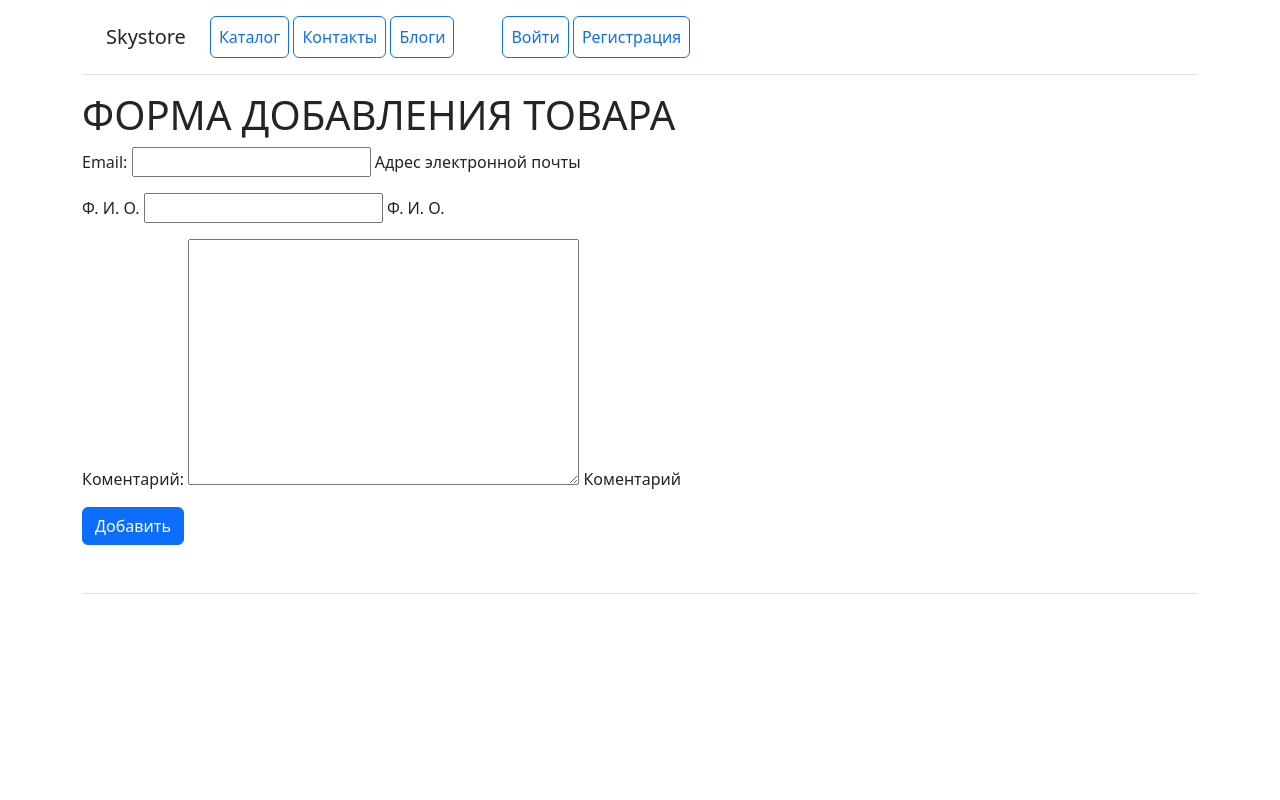
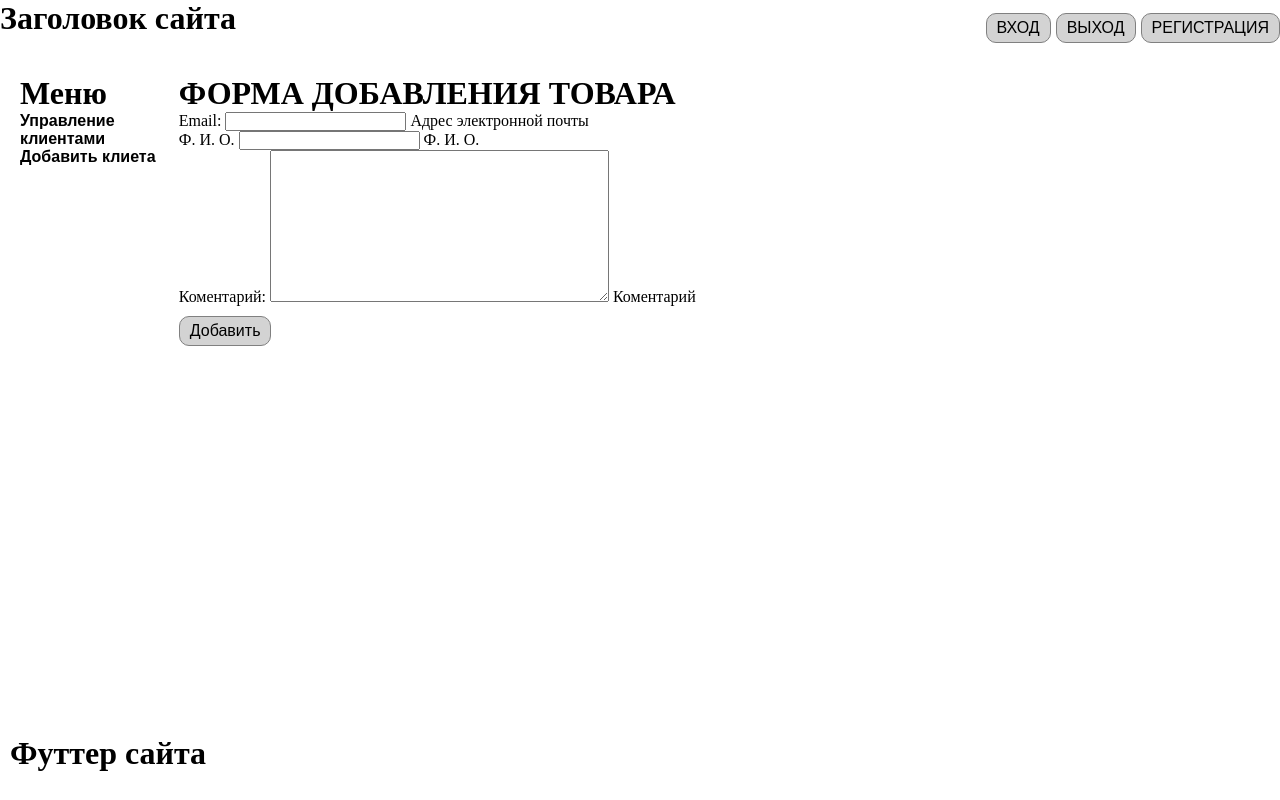
Before and after one commit to NasgDen/Course_Project_4, a Django app: page /recipient_add/ in a window 1280 px wide. Run offline with Django 5.2, Linux system fonts and the light colour scheme; some libraries are stand-ins or nearby versions.

Commit message:
Созданы шаблоны для управления клиентами

```diff
--- a/message/templates/base.html
+++ b/message/templates/base.html
@@ -1,22 +1,39 @@
 <!doctype html>
-<html lang="en">
+<html lang="rus">
 <head>
     <meta charset="utf-8">
     <meta name="viewport" content="width=device-width, initial-scale=1">
     <title>{% block title %}{% endblock %}</title>
-    <link rel="stylesheet" href="/static/css/bootstrap.min.css">
+    <link rel="stylesheet" href="/static/css/style.css">
 
 </head>
 <body>
-<div class="container">
 
-{% include 'menu.html' %}
-{% block content %} {% endblock %}
+    <div class="container center">
+        <div class='header'>
+            <!-- <div class="header__positon"> -->
+                <H1 class="header_title"> Заголовок сайта</H1>
+                <div class=buttonbox>
+                    <button class="btn btn_primery">ВХОД</button>
+                    <button class="btn btn_primery">ВЫХОД</button>
+                    <button class="btn btn_primery">РЕГИСТРАЦИЯ</button>
+                </div>
+            <!-- </div> -->
 
-<footer class="pt-4 my-md-5 pt-md-5 border-top">
+        </div>
+        <div class="side_menu">
+            {% include 'menu.html' %}
+        </div>
 
-</footer>
-</div>
+        <div class="main_area ">
+            {% block content %} {% endblock %}
+        </div>
+
+        <div class='footer'>
+            <H1> Футтер сайта</H1>
+        </div>
+    </div>
+
 <script src="/static/js/bootstrap.bundle.min.js"></script>
 </body>
 </html>
--- a/message/templates/menu.html
+++ b/message/templates/menu.html
@@ -1,32 +1,6 @@
-<div class="d-flex flex-column flex-md-row align-items-center p-3 px-md-4 mb-3 bg-white border-bottom box-shadow">
-    <h5 class="my-0 mr-md-auto font-weight-normal">Skystore</h5>
-    <nav class="ms-4">
-        <a class="p-2 btn btn-outline-primary" href="/">Каталог</a>
-        <a class="p-2 btn btn-outline-primary" href="/contacts/">Контакты</a>
-        <a class="p-2 btn btn-outline-primary" href="/blogs/">Блоги</a>
-        {% if "catalog.add_product" in perms %}
-        <a class="p-2 btn btn-outline-primary" href="/add_product/">Добавление товара</a>
-        {% endif %}
-        {% if "blogs.add_blog" in perms %}
-        <a class="p-2 btn btn-outline-primary" href="/blogs/blog_create">Создать Блог</a>
-        {% endif %}
-    </nav>
-    <div class="d-flex justify-content-end">
-        <nav class="ms-5">
-            {% if user.is_authenticated %}
-        <form action="{% url 'users:logout' %}" method="post">
-            {% csrf_token %}
-            <button type="submit" class="p-2 btn btn-outline-primary">Выйти</button>
-        </form>
-        {% else %}
-        <a class="p-2 btn btn-outline-primary" href="/users/login">Войти</a>
-        <a class="p-2 btn btn-outline-primary" href="/users/registration">Регистрация</a>
-        {% endif %}
-        </nav>
-    </div>
-    {% if user.is_authenticated %}
-    <div class="d-flex justify-content-end">
-        <a class="ms-3 my-0 mr-md-auto font-weight-normal text-decoration-none" href="/users/edit_user/{{user.pk}}/">Пользователь: {{user.email}}</a>
-    </div>
-    {% endif %}
-</div>
+            <H1 class="side_menu__header"> Меню</H1>
+            <ul>
+                <h3></h3>
+                <a href="{% url 'message:recipient_list'%}" class="link">Управление клиентами</a>
+                <a href="{% url 'message:recipient_add'%}" class="link">Добавить клиета</a>
+            </ul>
--- a/message/templates/message/recipient_add.html
+++ b/message/templates/message/recipient_add.html
@@ -14,9 +14,9 @@
   {% csrf_token %}
   {{ form.as_p }}
   {% if recipient %}
-    <button type="submit" class="btn btn-primary">Изменить</button>
+    <button type="submit" class="btn btn_primery">Изменить</button>
   {% else %}
-    <button type="submit" class="btn btn-primary">Добавить</button>
+    <button type="submit" class="btn btn_primery">Добавить</button>
   {% endif %}
 </form>
 
--- a/message/urls.py
+++ b/message/urls.py
@@ -1,7 +1,8 @@
 from django.urls import path
 from message.apps import MessageConfig
 
-from .views import MailingRecipientListView, MailingRecipientCreateView, MailingRecipientUpdateView, MailingRecipientDeleteView
+from .views import MailingRecipientListView, MailingRecipientCreateView, MailingRecipientUpdateView, \
+    MailingRecipientDeleteView, MailingRecipientDetailView
 
 app_name = MessageConfig.name
 
@@ -10,4 +11,5 @@
     path('recipient_add/', MailingRecipientCreateView.as_view(), name='recipient_add'),
     path('recipient_update/<int:pk>/', MailingRecipientUpdateView.as_view(), name='recipient_update'),
     path('recipient_delete/<int:pk>/', MailingRecipientDeleteView.as_view(), name='recipient_delete'),
+    path('recipient_detail/<int:pk>/', MailingRecipientDetailView.as_view(), name='recipient_detail'),
 ]
--- a/message/views.py
+++ b/message/views.py
@@ -1,6 +1,6 @@
 from django.shortcuts import render
 from django.urls import reverse_lazy
-from django.views.generic import CreateView, ListView, UpdateView, DeleteView
+from django.views.generic import CreateView, ListView, UpdateView, DeleteView, DetailView
 
 from .models import MailingRecipient, Message, Distribution
 
@@ -32,3 +32,10 @@
     template_name = 'message/recipient_delete_confirm.html'
     context_object_name = 'recipient'
     success_url = reverse_lazy('message:recipient_list')
+
+
+class MailingRecipientDetailView(DetailView):
+    """ Класс реализующий интерфейс для отображения детальной информации о товаре """
+    model = MailingRecipient
+    template_name = "'message/recipient_detail.html"
+    context_object_name = 'recipient'
--- /dev/null
+++ b/static/css/style.css
@@ -0,0 +1,207 @@
+* {
+    margin: 0px;
+    padding: 0px;
+}
+
+.center {
+    padding-left: calc(50% - 950px);
+    padding-right: calc(50% - 950px);
+}
+
+html, body {
+    height: 100%;
+    overflow: hidden;
+  }
+
+.container {
+    display: grid;
+    height: 100vh;
+    grid-template-rows: 1fr 10fr 1fr;
+    grid-template-columns: 1fr 7fr;
+    gap: 10px;
+}
+
+.header {
+    grid-column: 1 / 3;
+    text-align: center;
+    display: flex;
+    justify-content:space-between;
+}
+
+.header_title {
+    text-align: center;
+}
+
+.buttonbox {
+    display: flex;
+    justify-content: end;
+    gap: 5px;
+    align-items: center;
+}
+
+.side_menu {
+    grid-column: 1;
+    padding-left: 20px;
+}
+
+.main_area {
+    grid-column: 2;
+    padding-left: 10px;
+    overflow: auto;
+}
+
+.footer {
+    grid-column: 1 / 3;
+    padding-left: 10px;
+}
+
+.btn {
+    border: 1px solid grey;
+    border-radius: 10px;
+    padding: 5px;
+    padding-left: 10px;
+    padding-right: 10px;
+    margin-top: 10px;
+    margin-bottom: 20px;
+    font-size: 16px;
+    text-decoration: none;
+    transition:all 1s
+}
+
+.btn_primery {
+    text-align: center;
+    background-color: lightgrey;
+    color: black;
+
+}
+
+.btn_primery:hover {
+    background-color: blue;
+    border: 1px solid blue;
+    color: white;
+}
+
+.btn:focus {
+    border-color: #0d6efd;
+    outline: none;
+    box-shadow: 0 0 0 0.25rem rgba(13, 110, 253, 0.25);
+}
+
+
+.input {
+    font-family: sans-serif;
+    background-color: white;
+    border: 1px solid black;
+    border-radius: 10px;
+    padding: 5px;
+    padding-left: 15px;
+    padding-right: 15px;
+    margin-top: 10px;
+    margin-bottom: 20px;
+    width: 500px;
+    font-size: 16px;
+    transition:all 1s;
+}
+
+.input:focus {
+    border-color: #0d6efd;
+    outline: none;
+    box-shadow: 0 0 0 0.25rem rgba(13, 110, 253, 0.25);
+}
+
+.input[type="number"]::-webkit-inner-spin-button,
+.input[type="number"]::-webkit-outer-spin-button {
+    -webkit-appearance: none;
+    height: 0;
+    opacity: 0;
+}
+
+.input_checkbox {
+    appearance: none;
+    width: 25px;
+    height: 25px;
+    border: 1px solid #0d6efd;
+    border-radius: 0.25rem;
+    background-color: #fff;
+    cursor: pointer;
+    transition: color 0.15s ease-in-out, background-color 0.15s ease-in-out, border-color 0.15s ease-in-out, box-shadow 0.15s ease-in-out;
+    margin: 0;
+}
+
+.input_checkbox:checked{
+    background-color: #0d6efd;
+    border-color: #0d6efd;
+}
+
+.input_checkbox:focus {
+    border-color: #0d6efd;
+    outline: none;
+    box-shadow: 0 0 0 0.25rem rgba(13, 110, 253, 0.25);
+}
+
+
+.text_area {
+    font-family: sans-serif;
+    background-color: white;
+    border: 1px solid black;
+    border-radius: 10px;
+    padding: 5px;
+    padding-left: 15px;
+    padding-right: 15px;
+    margin-top: 10px;
+    margin-bottom: 20px;
+    width: 500px;
+    font-size: 16px;
+    transition:all 1s;
+}
+
+.text_area:focus {
+    border-color: #0d6efd;
+    outline: none;
+    box-shadow: 0 0 0 0.25rem rgba(13, 110, 253, 0.25);
+}
+
+.input[type="file"] {
+    padding-left: 5px;
+    width: 500px;
+    font-family: sans-serif;
+    font-size: 16px;
+}
+
+.input[type="file"]::file-selector-button {
+    background-color: lightgrey;
+    border: 1px solid grey;
+    padding: 5px 5px;
+    border-radius: 10px;
+    cursor: pointer;
+    transition:all 1s
+}
+
+
+
+.input[type="file"]::file-selector-button:hover {
+    background-color: blue;
+    border: 1px solid blue;
+    color: white;
+}
+
+.link {
+    color: black;
+    font-family: sans-serif;
+    font-size: 16px;
+    font-weight: bold;
+    text-decoration: none;
+    transition:all 1s
+
+}
+
+.link:hover {
+    color: blue;
+}
+
+.content {
+    font-family: sans-serif;
+    font-size: 20px;
+    margin: 10px;
+    text-decoration: none;
+}
```
Also changed, not shown: message/templates/message/recipient_detail.html (added, +12 -0 lines), message/templates/message/recipient_list.html (+5 -3 lines).
